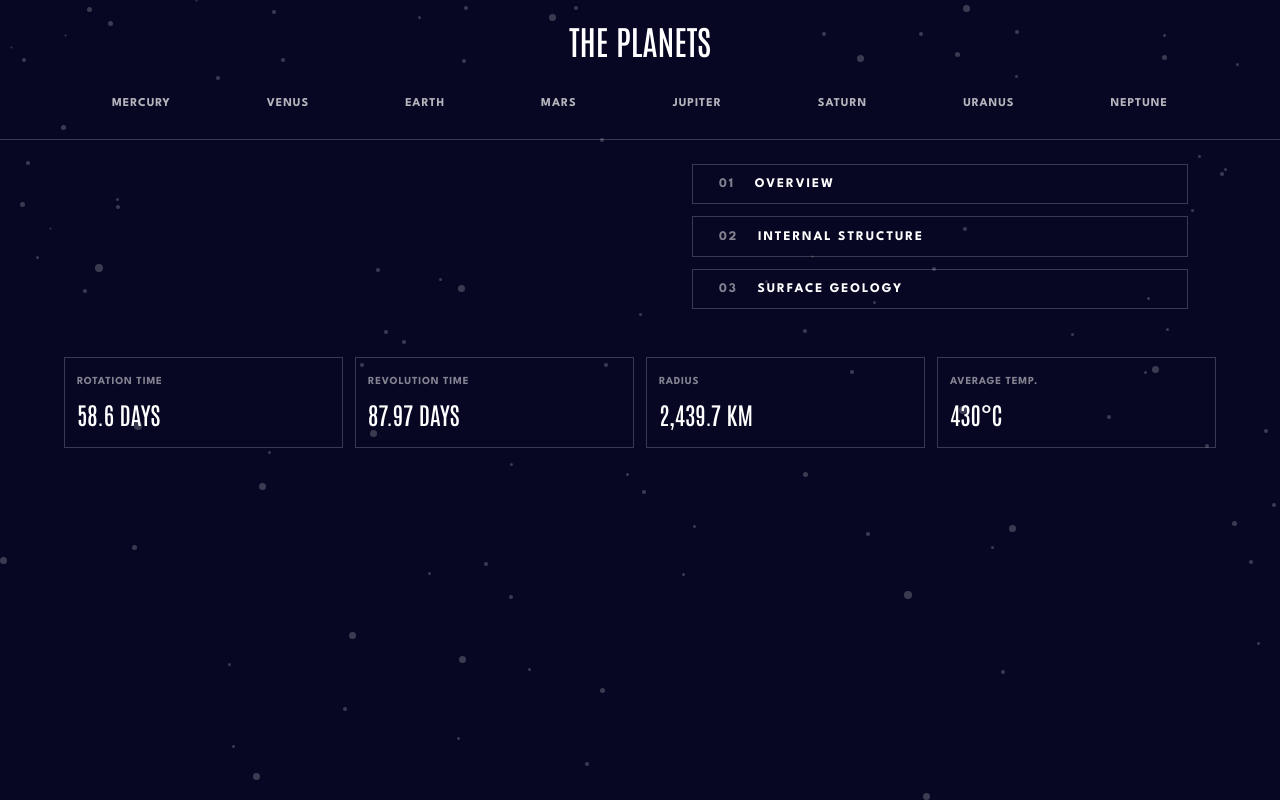
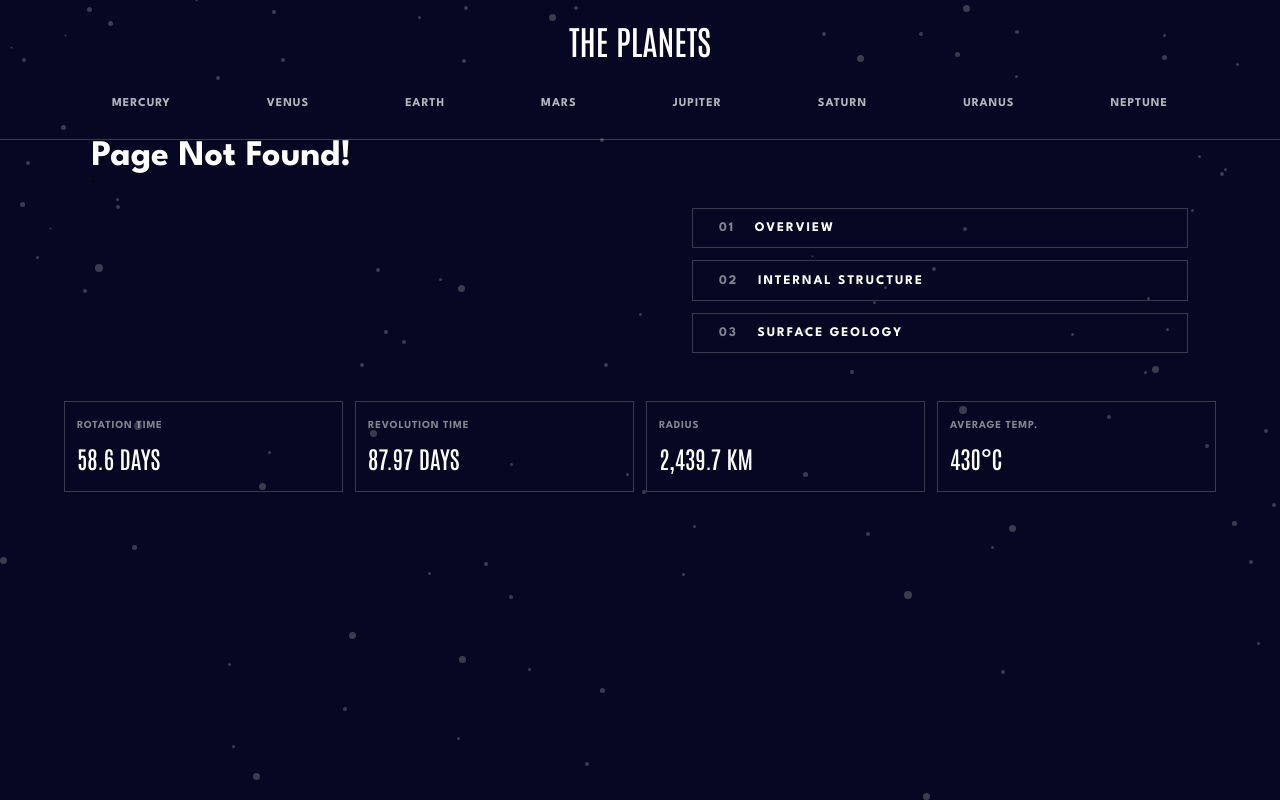
Before and after one commit to ATEOTG/planets-fact-site, a React (Create React App) app: page /mercury in a window 1280 px wide. Built offline with nearby package versions, Linux system fonts and the light colour scheme.

Commit message:
added not found page

```diff
--- a/src/App.js
+++ b/src/App.js
@@ -9,6 +9,7 @@ import Jupiter from "./pages/Jupiter";
 import Saturn from "./pages/Saturn";
 import Uranus from "./pages/Uranus";
 import Neptune from "./pages/Neptune";
+import NotFound from "./pages/NotFound";
 
 function App() {
   return (
@@ -24,6 +25,7 @@ function App() {
         <Route path="/saturn/*" element={<Saturn />} />
         <Route path="/uranus/*" element={<Uranus />} />
         <Route path="/neptune/*" element={<Neptune />} />
+        <Route path="*" element={<NotFound />} />
       </Routes>
     </Fragment>
   );
--- a/src/pages/Earth.js
+++ b/src/pages/Earth.js
@@ -9,6 +9,7 @@ import { Fragment } from "react";
 import InnerNav from "../components/InnerNav";
 import PlanetDisplayImg from "../components/PlanetDisplayImg";
 import PlanetDisplayText from "../components/PlanetDisplayText";
+import NotFound from "./NotFound";
 
 function Earth() {
   return (
@@ -86,6 +87,7 @@ function Earth() {
                 </Fragment>
               }
             />
+            <Route path="*" element={<NotFound />} />
           </Routes>
         </div>
       </div>
--- a/src/pages/Jupiter.js
+++ b/src/pages/Jupiter.js
@@ -8,6 +8,7 @@ import planetJupiter from "../assets/planet-jupiter.svg";
 import planetJupiterInternal from "../assets/planet-jupiter-internal.svg";
 import jupiterGeology from "../assets/geology-jupiter.png";
 import InnerNav from "../components/InnerNav";
+import NotFound from "./NotFound";
 import { Fragment } from "react";
 
 function Jupiter() {
@@ -87,6 +88,7 @@ function Jupiter() {
                 </Fragment>
               }
             />
+            <Route path="*" element={<NotFound />} />
           </Routes>
         </div>
       </div>
--- a/src/pages/Mars.js
+++ b/src/pages/Mars.js
@@ -8,6 +8,7 @@ import planetMars from "../assets/planet-mars.svg";
 import planetMarsInternal from "../assets/planet-mars-internal.svg";
 import marsGeology from "../assets/geology-mars.png";
 import InnerNav from "../components/InnerNav";
+import NotFound from "./NotFound";
 import { Fragment } from "react";
 
 function Mars() {
@@ -88,6 +89,7 @@ function Mars() {
                 </Fragment>
               }
             />
+            <Route path="*" element={<NotFound />} />
           </Routes>
         </div>
       </div>
--- a/src/pages/Mercury.js
+++ b/src/pages/Mercury.js
@@ -8,6 +8,7 @@ import planetMercury from "../assets/planet-mercury.svg";
 import planetMercuryInternal from "../assets/planet-mercury-internal.svg";
 import mercuryGeology from "../assets/geology-mercury.png";
 import InnerNav from "../components/InnerNav";
+import NotFound from "./NotFound";
 import { Fragment } from "react";
 
 function Mercury() {
@@ -88,6 +89,7 @@ function Mercury() {
                 </Fragment>
               }
             />
+            <Route path="*" element={<NotFound />} />
           </Routes>
         </div>
       </div>
--- a/src/pages/Neptune.js
+++ b/src/pages/Neptune.js
@@ -8,6 +8,7 @@ import planetNeptune from "../assets/planet-neptune.svg";
 import planetNeptuneInternal from "../assets/planet-neptune-internal.svg";
 import neptuneGeology from "../assets/geology-neptune.png";
 import InnerNav from "../components/InnerNav";
+import NotFound from "./NotFound";
 import { Fragment } from "react";
 
 function Neptune() {
@@ -84,6 +85,7 @@ function Neptune() {
                 </Fragment>
               }
             />
+            <Route path="*" element={<NotFound />} />
           </Routes>
         </div>
       </div>
--- /dev/null
+++ b/src/pages/NotFound.js
@@ -0,0 +1,11 @@
+import classes from "./NotFound.module.css";
+
+function NotFound() {
+  return (
+    <div className="centered">
+      <h1 className={classes["not-found"]}>Page Not Found!</h1>;
+    </div>
+  );
+}
+
+export default NotFound;
--- /dev/null
+++ b/src/pages/NotFound.module.css
@@ -0,0 +1,4 @@
+.not-found {
+  color: var(--white);
+  font-size: 3rem;
+}
--- a/src/pages/Saturn.js
+++ b/src/pages/Saturn.js
@@ -8,6 +8,7 @@ import planetSaturn from "../assets/planet-saturn.svg";
 import planetSaturnInternal from "../assets/planet-saturn-internal.svg";
 import saturnGeology from "../assets/geology-saturn.png";
 import InnerNav from "../components/InnerNav";
+import NotFound from "./NotFound";
 import { Fragment } from "react";
 
 function Saturn() {
@@ -87,6 +88,7 @@ function Saturn() {
                 </Fragment>
               }
             />
+            <Route path="*" element={<NotFound />} />
           </Routes>
         </div>
       </div>
--- a/src/pages/Uranus.js
+++ b/src/pages/Uranus.js
@@ -8,6 +8,7 @@ import planetUranus from "../assets/planet-uranus.svg";
 import planetUranusInternal from "../assets/planet-uranus-internal.svg";
 import uranusGeology from "../assets/geology-uranus.png";
 import InnerNav from "../components/InnerNav";
+import NotFound from "./NotFound";
 import { Fragment } from "react";
 
 function Uranus() {
@@ -85,6 +86,7 @@ function Uranus() {
                 </Fragment>
               }
             />
+            <Route path="*" element={<NotFound />} />
           </Routes>
         </div>
       </div>
--- a/src/pages/Venus.js
+++ b/src/pages/Venus.js
@@ -8,6 +8,7 @@ import planetVenus from "../assets/planet-venus.svg";
 import planetVenusInternal from "../assets/planet-venus-internal.svg";
 import venusGeology from "../assets/geology-venus.png";
 import InnerNav from "../components/InnerNav";
+import NotFound from "./NotFound";
 import { Fragment } from "react";
 
 function Venus() {
@@ -86,6 +87,7 @@ function Venus() {
                 </Fragment>
               }
             />
+            <Route path="*" element={<NotFound />} />
           </Routes>
         </div>
       </div>
```
